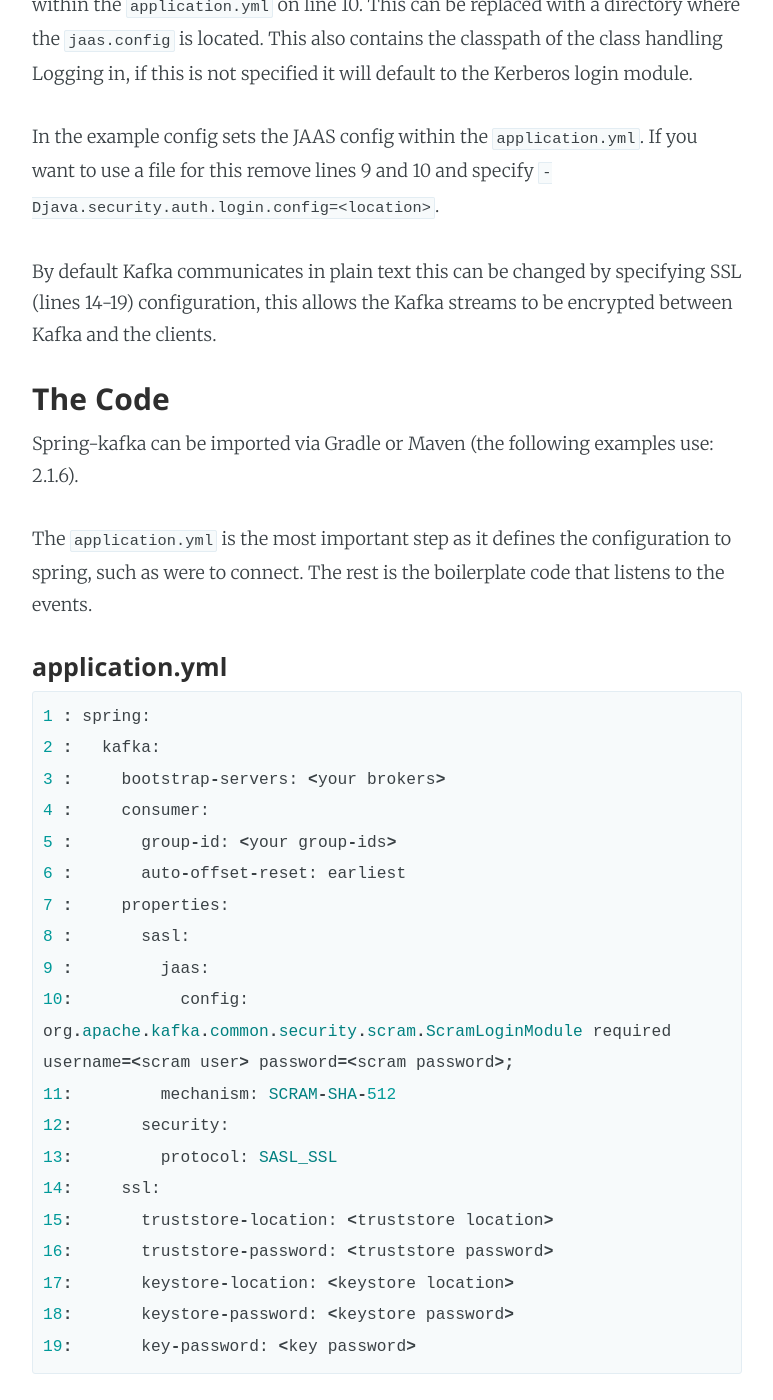
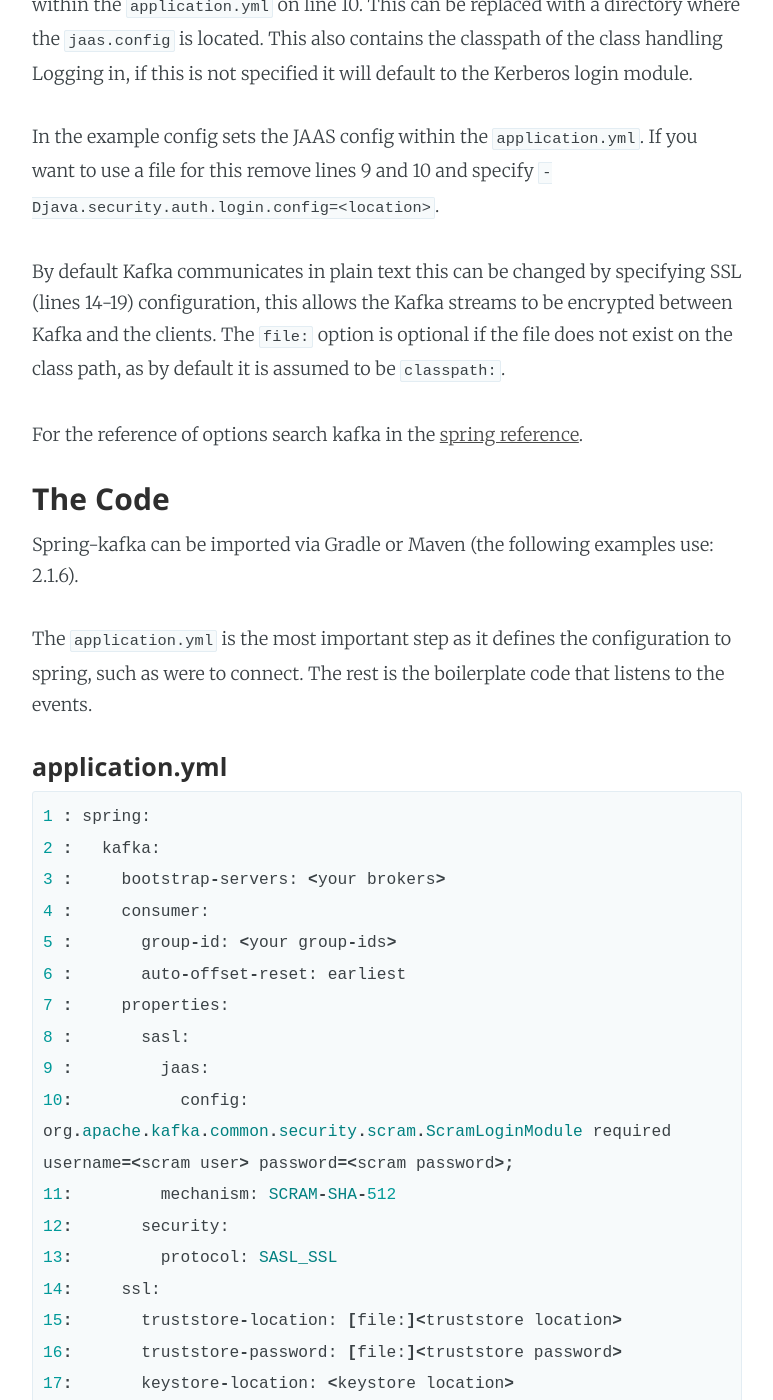
Before and after one commit to NiallBunting/niallbunting.github.io, a Jekyll site: the page built from _posts/2020-01-10-kafka-scram-setup.markdown, in a window 1280 px wide and 1400 px high, scrolled down 1014 px. Shown: the whole window, without its empty margins (253-1026 px from the left). Built offline with Jekyll 4.4.1, drawn with Linux system fonts in a browser that asks for light colours.

Commit message:
Update Kafka Spring with file
This updates it with how to use the truststores outside of the class
path.

```diff
--- a/_posts/2020-01-10-kafka-scram-setup.markdown
+++ b/_posts/2020-01-10-kafka-scram-setup.markdown
@@ -22,7 +22,9 @@
 
 In the example config sets the JAAS config within the `application.yml`. If you want to use a file for this remove lines 9 and 10 and specify `-Djava.security.auth.login.config=<location>`.
 
-By default Kafka communicates in plain text this can be changed by specifying SSL (lines 14-19) configuration, this allows the Kafka streams to be encrypted between Kafka and the clients.
+By default Kafka communicates in plain text this can be changed by specifying SSL (lines 14-19) configuration, this allows the Kafka streams to be encrypted between Kafka and the clients. The `file:` option is optional if the file does not exist on the class path, as by default it is assumed to be `classpath:`.
+
+For the reference of options search kafka in the [spring reference][springref].
 
 ### The Code
 
@@ -47,8 +49,8 @@
 12:       security:
 13:         protocol: SASL_SSL
 14:     ssl:
-15:       truststore-location: <truststore location>
-16:       truststore-password: <truststore password>
+15:       truststore-location: [file:]<truststore location>
+16:       truststore-password: [file:]<truststore password>
 17:       keystore-location: <keystore location>
 18:       keystore-password: <keystore password>
 19:       key-password: <key password>
```
Also changed, not shown: other parts of _posts/2020-01-10-kafka-scram-setup.markdown (+1 -0 lines).
